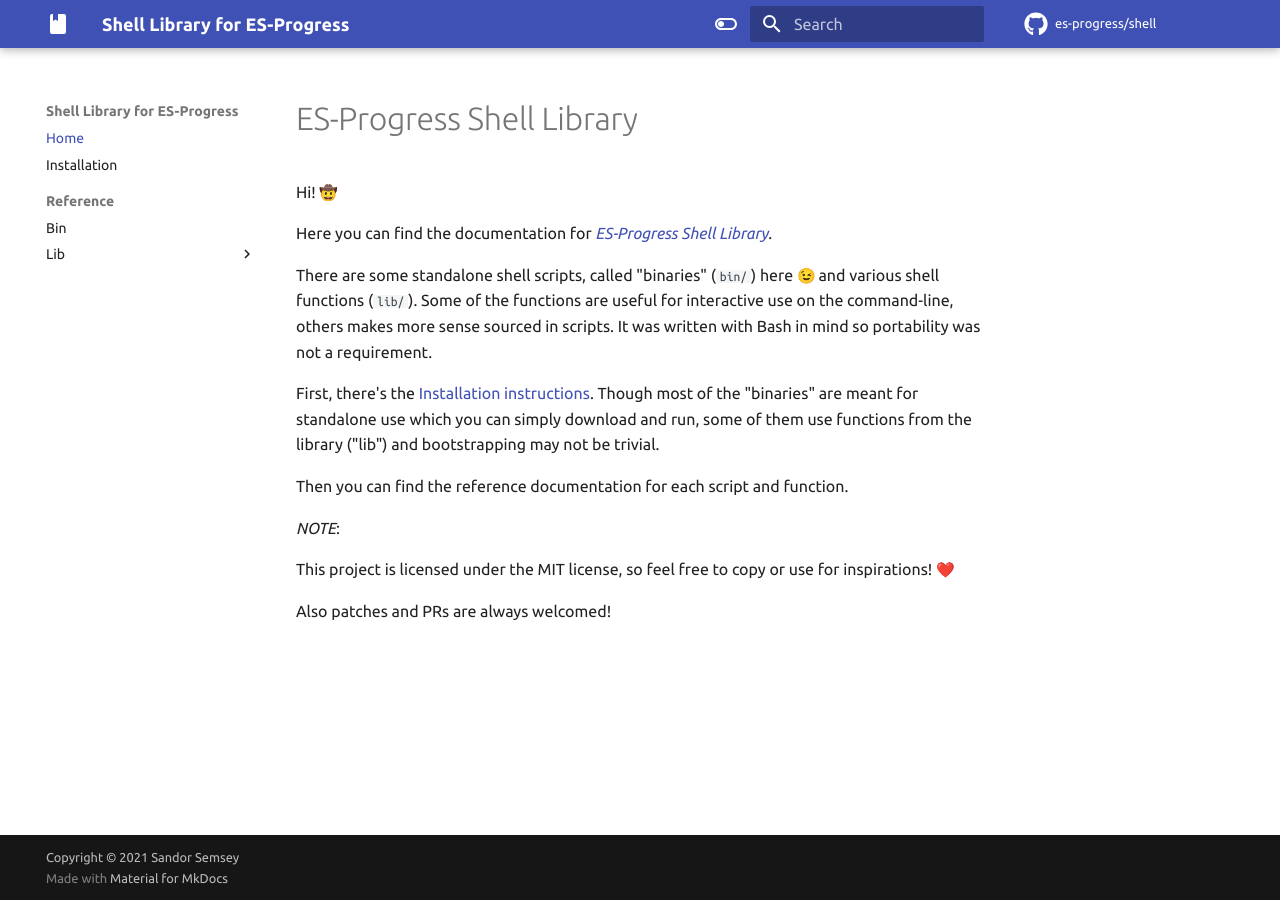
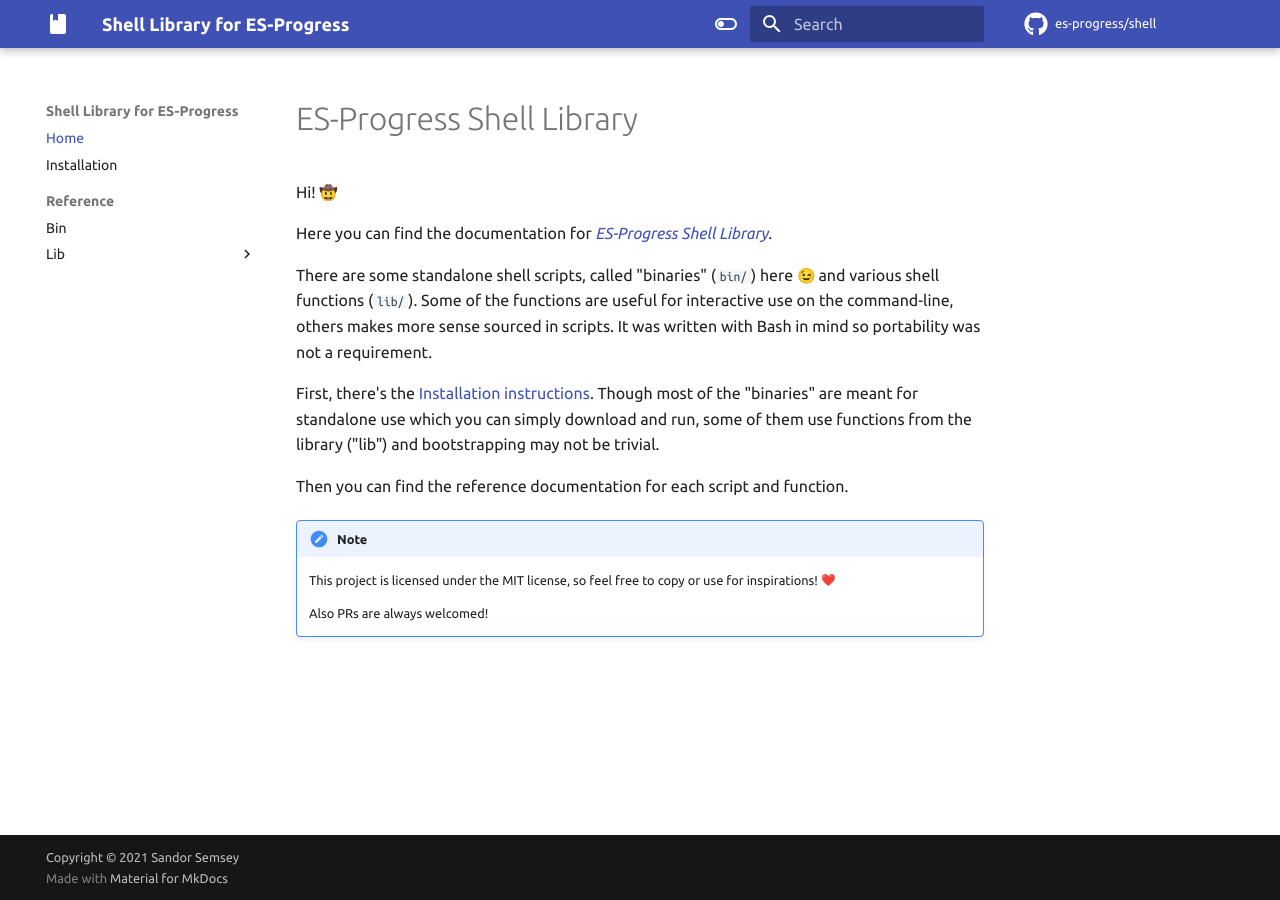
Before and after one commit to es-progress/shell, an MkDocs documentation site: the page built from docs/index.md, in a window 1280 px wide. Built offline with MkDocs 1.6.1 and Material for MkDocs 9.7.7, drawn with Linux system fonts in a browser that asks for light colours; emoji names are drawn with the system emoji font; comment, search, counter and statistics services are not loaded.

Commit message:
docs/index: use note block

```diff
--- a/docs/index.md
+++ b/docs/index.md
@@ -14,8 +14,7 @@ some of them use functions from the library ("lib") and bootstrapping may not be
 
 Then you can find the reference documentation for each script and function.
 
-_NOTE_:
+!!! note
+    This project is licensed under the MIT license, so feel free to copy or use for inspirations! :heart:
 
-This project is licensed under the MIT license, so feel free to copy or use for inspirations! :heart:
-
-Also patches and PRs are always welcomed!
+    Also PRs are always welcomed!
```
